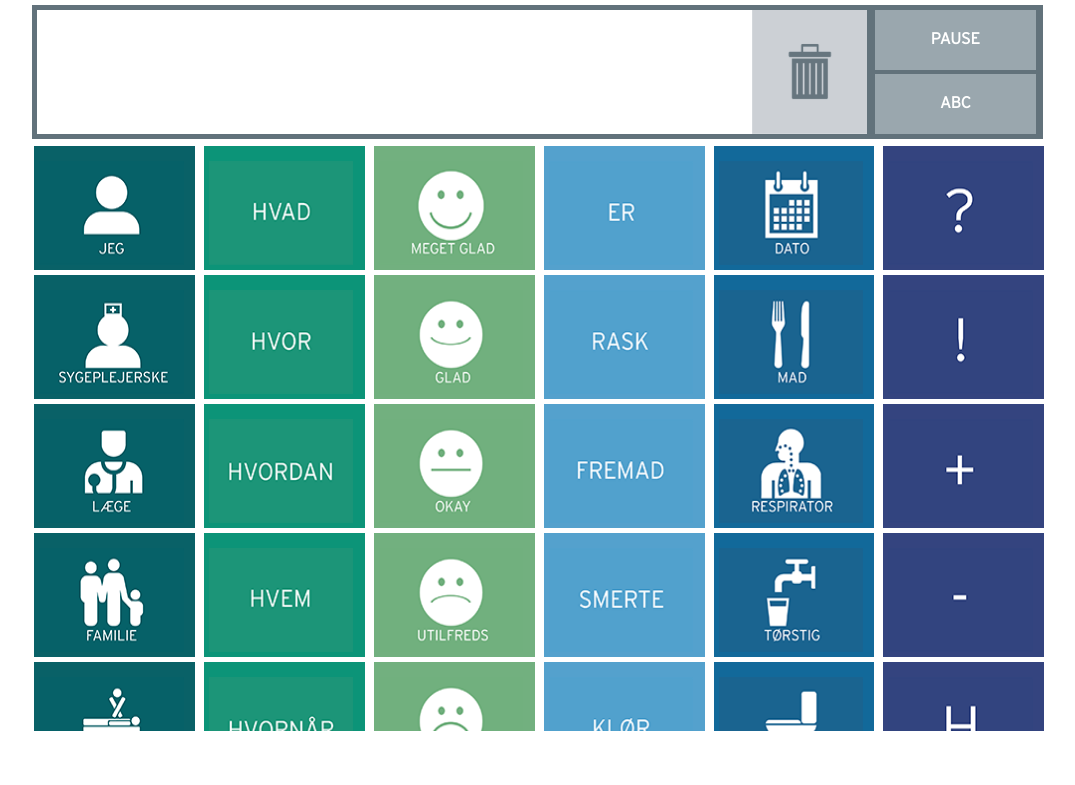
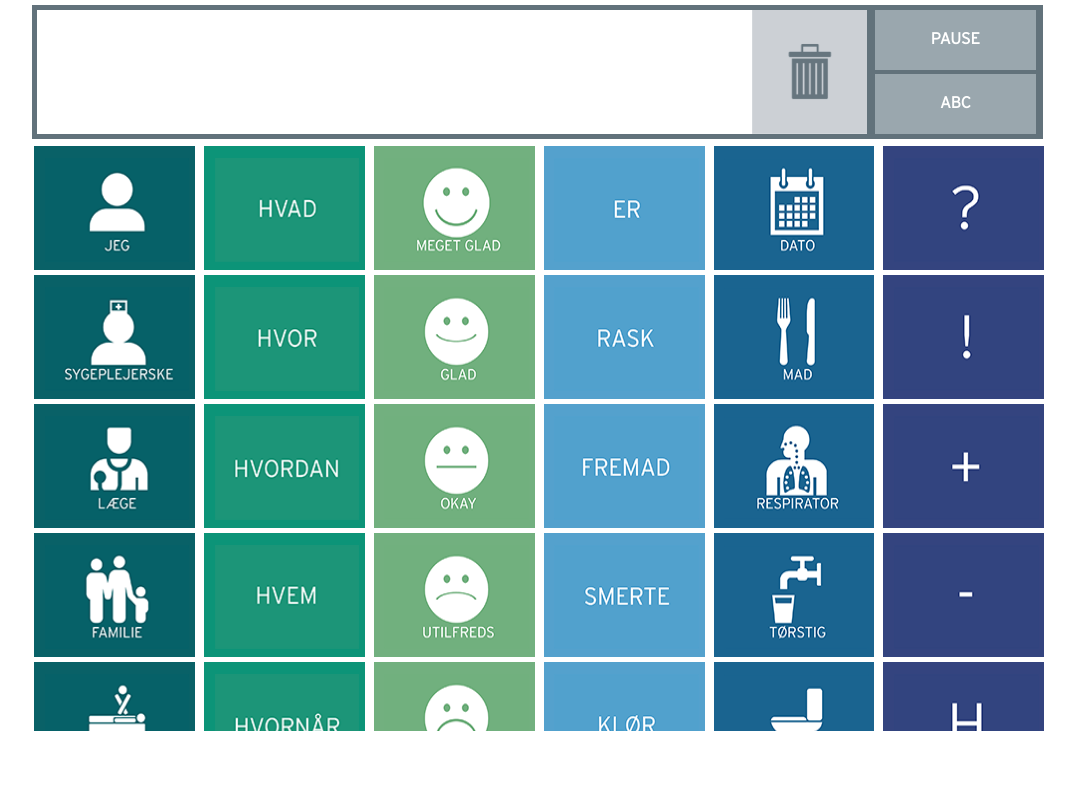
Before and after one commit to Jesperkm/vita, a PHP site: page / in a window 1280 px wide. Shown: the top 785 px of the page, without its empty margins (101-1176 px from the left). Run offline with PHP 8.4, Linux system fonts and the light colour scheme.

Commit message:
fixing colors on backgrounds

```diff
--- a/zepto/0.1/style.css
+++ b/zepto/0.1/style.css
@@ -116,8 +116,11 @@ a {
 .column-1 img {
   width:144.6px;
   height:104px;
-  margin-left:5px;
-  margin-top:15px;
+  display: block;
+  margin-left: auto;
+  margin-right: auto;
+  margin-top: 0px;
+  padding-top: 12px;
 }
 
 .column-1-k {
@@ -159,7 +162,7 @@ a {
 }
 
 #five li {
-  background:#12699A;
+  background:#1a6490;
 }
 
 #six li {
```
